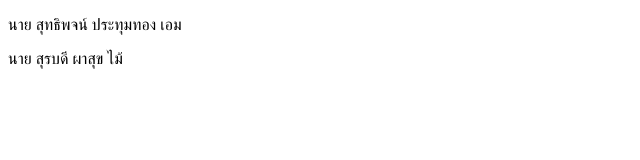
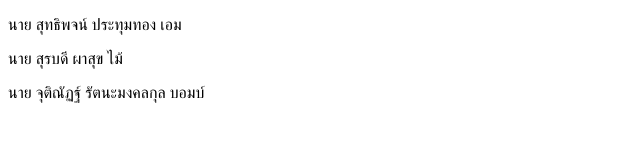
Before and after one commit to SuttipotPrathoumthong/WorkShopMerge, a plain HTML site: page index.html in a window 1280 px wide. Shown: the whole page, without its empty margins (0-640 px from the left). Drawn offline with Linux system fonts and the light colour scheme.

Commit message:
Update index.html

```diff
--- a/index.html
+++ b/index.html
@@ -6,6 +6,7 @@
 <div>
 <p>นาย สุทธิพจน์ ประทุมทอง เอม</p>
 <p>นาย สุรบดี ผาสุข ไม้</p>
+<p>นาย จุติณัฏฐ์ รัตนะมงคลกุล บอมบ์</p>
 </div>
 </body>
 </html>
```
